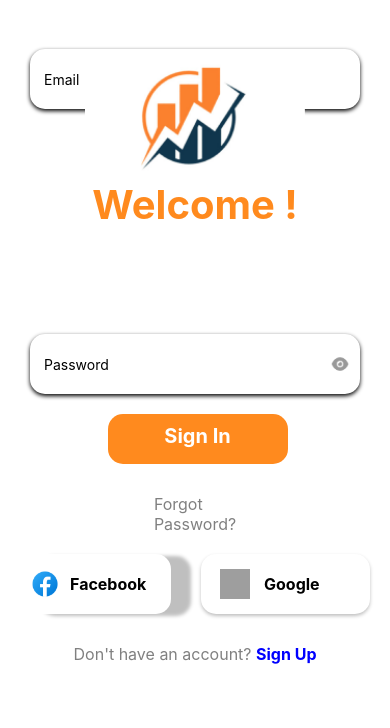
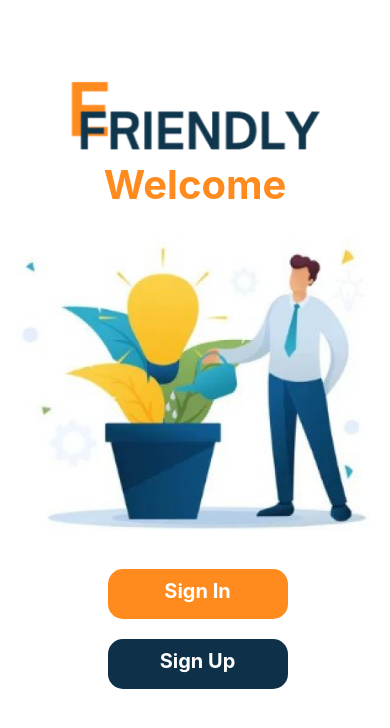
Before and after one commit to Big-Dreamer-EFriendly/EF-Mobile, a React Native app: screen /Login in a window 390 px wide. Shown: the top 728 px of the page. Built offline with nearby package versions, Linux system fonts and the light colour scheme; grey boxes are pictures that could not be loaded.

Commit message:
EF-86-Create onboarding screen

```diff
--- a/App.js
+++ b/App.js
@@ -1,9 +1,11 @@
 import { View, Text } from 'react-native'
 import React from 'react'
 import LoginScreen from './src/screens/login/Login'
+import Introduction from './src/screens/introduction/Introduction'
 const App = () => {
   return (
-    <LoginScreen/>
+    // <LoginScreen/>
+    <Introduction/>
   )
 }
 
--- /dev/null
+++ b/src/screens/introduction/Introduction.js
@@ -0,0 +1,108 @@
+import React, { useState } from "react";
+import { Alert } from "react-native";
+import {
+  StyleSheet,
+  Text,
+  View,
+  Image,
+  TouchableOpacity,
+  TextInput,
+} from "react-native";
+
+const Introduction = ({ navigation }) => {
+
+  return (
+    <View style={styles.container}>
+        <Image source={require("../../assets/appname.png")} style={styles.appname} />
+        <Text style={styles.name}>Welcome</Text>
+        <Image source={require("../../assets/introduction-img.png")} style={styles.introduction} />
+        <TouchableOpacity style={styles.loginButton}>
+          <Text style={styles.loginButtonText}>Sign In</Text>
+        </TouchableOpacity>
+        <TouchableOpacity style={styles.signupButton}>
+          <Text style={styles.signupButtonText}>Sign Up</Text>
+        </TouchableOpacity>
+    </View>
+  );
+};
+
+const styles = StyleSheet.create({
+  container: {
+    flex: 1,
+    backgroundColor: "#fff",
+    alignItems: "center",
+    justifyContent: "flex-start",
+  },
+  appname: {
+    position: "absolute",
+    top: 80, // Adjust this value to align it vertically
+    width: 280, // Adjust this value as needed
+    height: 70, // Adjust this value as needed
+  },
+  introduction: {
+    position: "absolute",
+    top: 230, // Adjust this value to align it vertically
+    width: 360, // Adjust this value as needed
+    height: 300, // Adjust this value as needed
+  },
+  content: {
+    width: 320,
+    height: 300,
+    marginTop: -950,
+    position: "relative",
+  },
+  name: {
+    top: 160, // Adjust this value to align it vertically
+    fontSize: 40,
+    fontWeight: "bold",
+    color: "rgba(255, 138, 30, 1)",
+  },
+  loginButton: {
+    backgroundColor: "rgba(255, 138, 30, 1)",
+    padding: 10,
+    borderRadius: 15,
+    alignItems: "center",
+    marginTop: 10,
+    top: 510, // Adjust this value to align it vertically
+    width: 180,
+    height: 50,
+    marginLeft: 5
+  },
+  loginButtonText: {
+    color: "white",
+    fontSize: 20,
+    fontWeight: "bold",
+  },
+  signupButton: {
+    backgroundColor: "rgba(15, 48, 73, 1)",
+    padding: 10,
+    borderRadius: 15,
+    alignItems: "center",
+    marginTop: 10,
+    top: 520, // Adjust this value to align it vertically
+    width: 180,
+    height: 50,
+    marginLeft: 5
+  },
+  signupButtonText: {
+    color: "white",
+    fontSize: 20,
+    fontWeight: "bold",
+  },
+  buttonContainer: {
+    width: "100%",
+    flexDirection: "row",
+    justifyContent: "space-between",
+    marginTop: 10,
+    height: 50,
+  },
+
+  buttonText: {
+    color: "black",
+    fontSize: 16,
+    fontWeight: "bold",
+  },
+
+});
+
+export default  Introduction;
```
Also changed, not shown: src/assets/appname.png (added), src/assets/introduction-img.png (added).
